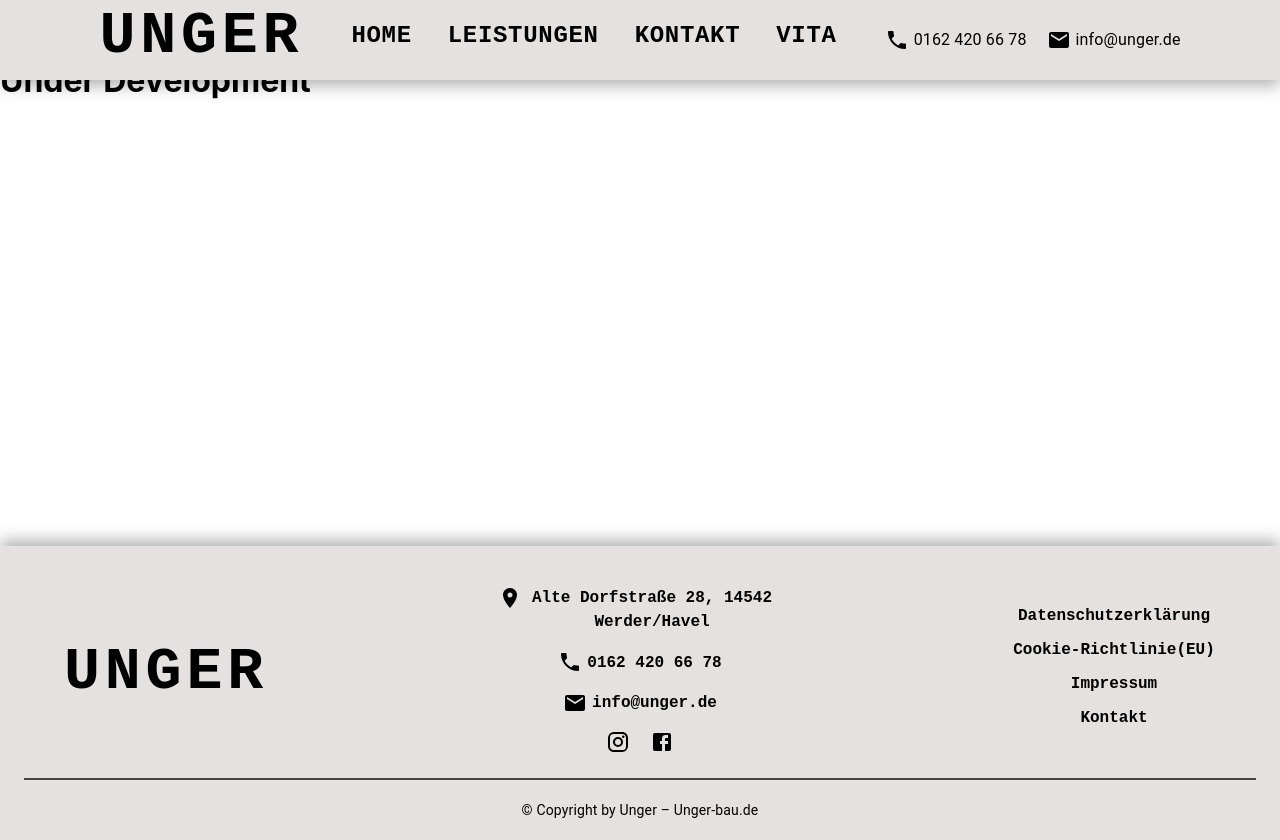
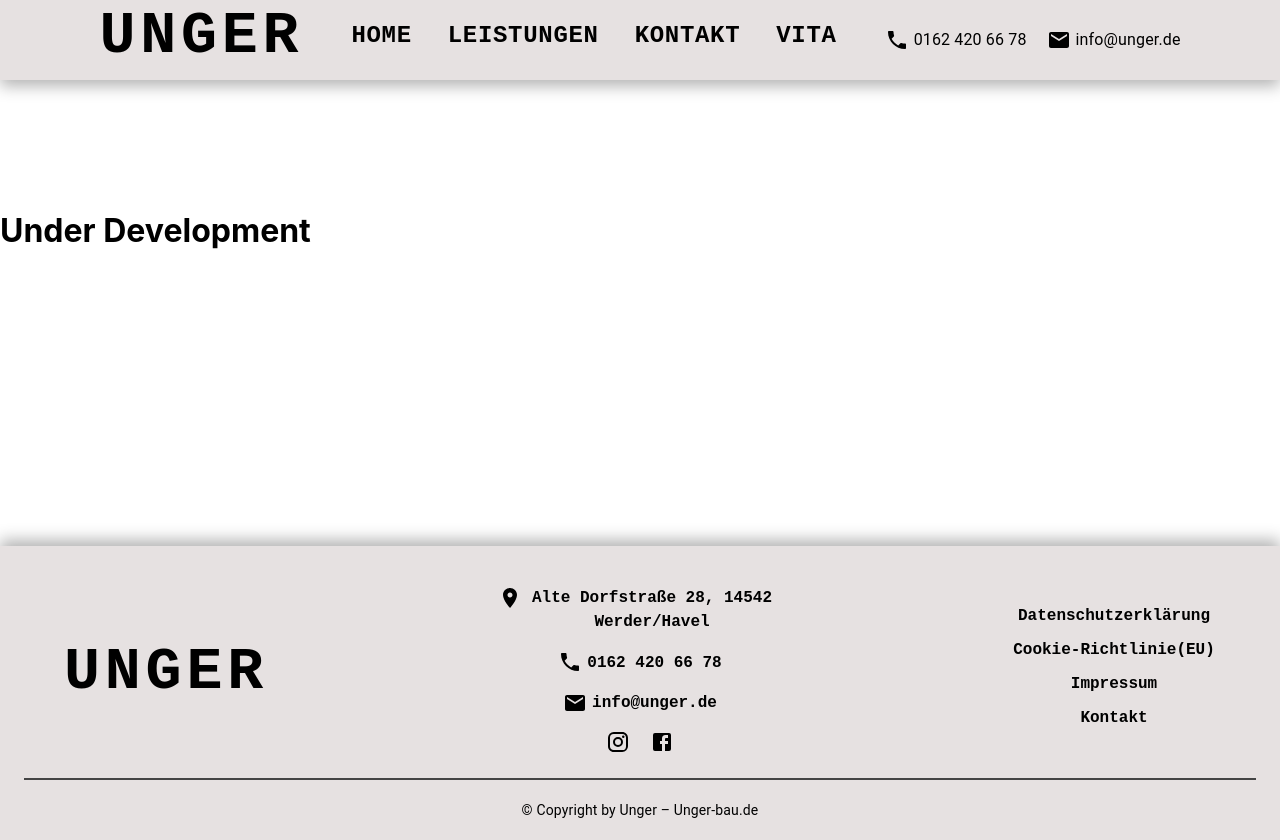
Before and after one commit to Vahedin1/amel-project, a React app: page /cookie-richtlinie-eu in a window 1280 px wide. Built offline with nearby package versions, Linux system fonts and the light colour scheme.

Commit message:
Zakoni updates

```diff
--- a/src/pages/zakoni/Cookie-Richtlinie-EU.js
+++ b/src/pages/zakoni/Cookie-Richtlinie-EU.js
@@ -9,7 +9,7 @@ export default function Cookie() {
         <div style={{ display: 'flex', flexDirection: 'column', minHeight: '100vh' }}>
 
             <ResponsiveAppBar />
-            <div style={{ flex: '1 0 auto' }}>
+            <div style={{ flex: '1 0 auto' , marginTop: '150px'}}>
 
 
                 <h1>Under Development</h1>
--- a/src/pages/zakoni/Datenschurzerklarung.js
+++ b/src/pages/zakoni/Datenschurzerklarung.js
@@ -7,7 +7,8 @@ export default function Datenschutzerklarung() {
         <div style={{ display: 'flex', flexDirection: 'column', minHeight: '100vh' }}>
 
             <ResponsiveAppBar />
-            <div style={{ flex: '1 0 auto' }}>
+            <div style={{ flex: '1 0 auto' , marginTop: '150px'}}>
+
 
                 <h1>Under Development</h1>
             </div>
--- a/src/pages/zakoni/Impressum.js
+++ b/src/pages/zakoni/Impressum.js
@@ -6,7 +6,8 @@ export default function Impressum() {
         <div style={{ display: 'flex', flexDirection: 'column', minHeight: '100vh' }}>
                 <ResponsiveAppBar />
 
-                <div style={{ flex: '1 0 auto' }}>
+                <div style={{ flex: '1 0 auto' , marginTop: '150px'}}>
+
                 <h1>Under Development</h1>
 
 
```
